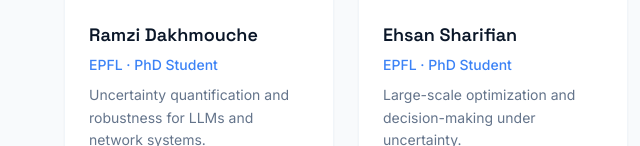
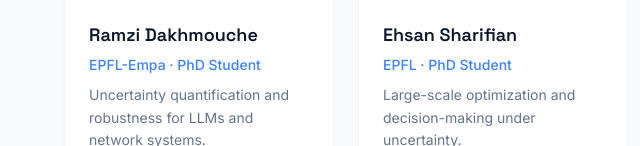
Before and after one commit to reliable-ml/reliable-ml.github.io, a plain HTML site: page index.html in a window 1280 px wide. Shown: the part 11854-12000 px from the top of the page, 0-640 px from the left. Drawn offline with Linux system fonts and the light colour scheme.

Commit message:
Update index.html

```diff
--- a/index.html
+++ b/index.html
@@ -1046,7 +1046,7 @@
                     </div>
                     <div class="organizer-info">
                         <h4 class="organizer-name">Ramzi Dakhmouche</h4>
-                        <p class="organizer-affiliation">EPFL · PhD Student</p>
+                        <p class="organizer-affiliation">EPFL-Empa · PhD Student</p>
                         <p class="organizer-bio">Uncertainty quantification and robustness for LLMs and network systems.</p>
                     </div>
                 </div>
```
